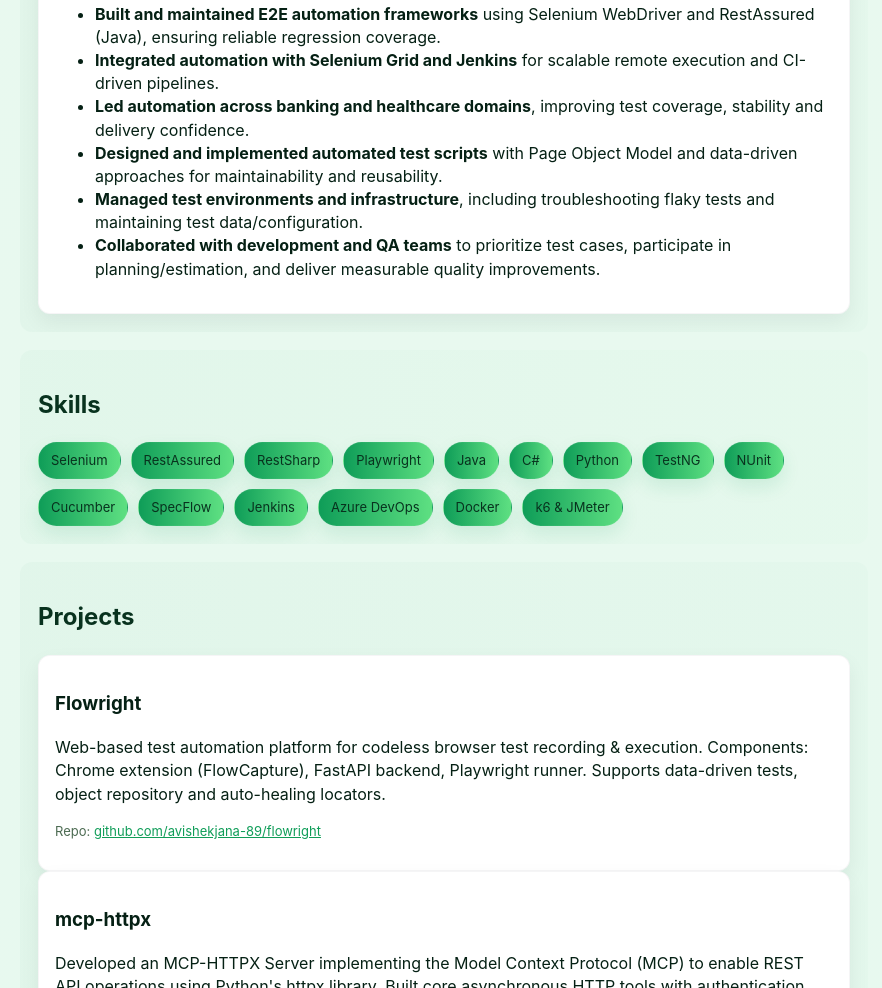
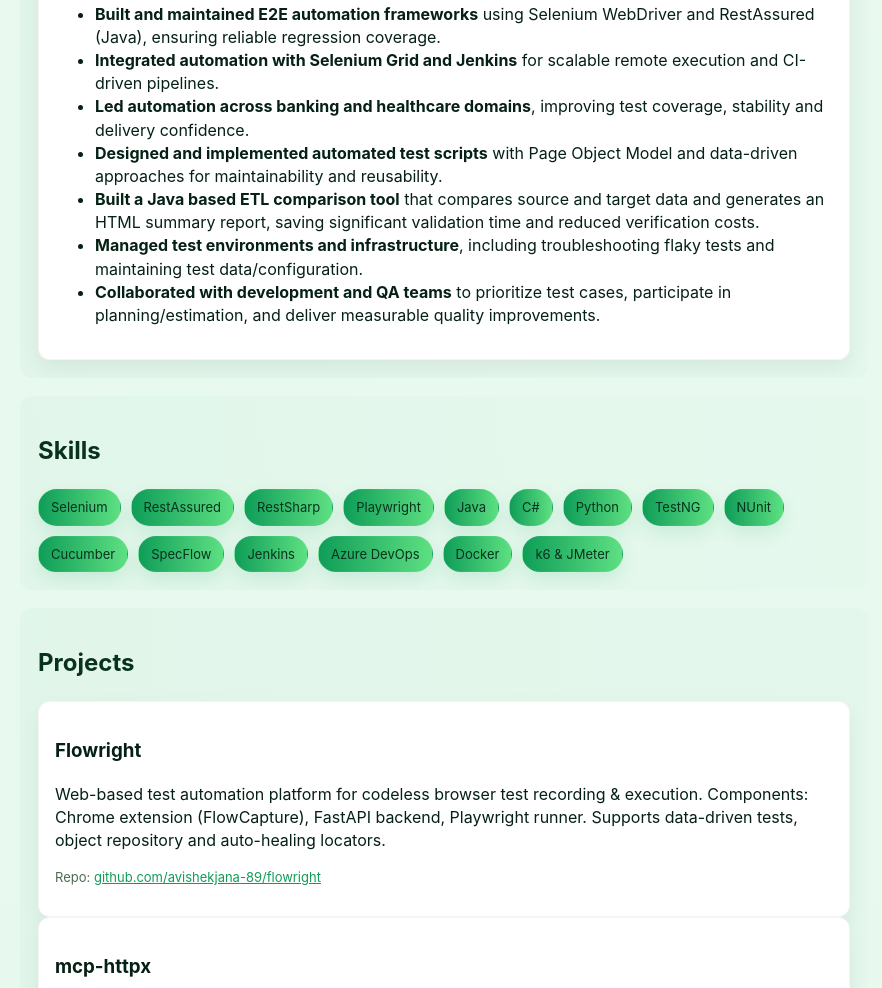
Before and after one commit to avishekjana-89/avishekjana-89.github.io, a plain HTML site: page index.html in a window 1280 px wide. Shown: the part 1413-2401 px from the top of the page, without its empty margins (196-1078 px from the left). Drawn offline with Linux system fonts and the light colour scheme.

Commit message:
Updated experience section

```diff
--- a/index.html
+++ b/index.html
@@ -69,6 +69,7 @@
               <li><strong>Integrated automation with Selenium Grid and Jenkins</strong> for scalable remote execution and CI-driven pipelines.</li>
               <li><strong>Led automation across banking and healthcare domains</strong>, improving test coverage, stability and delivery confidence.</li>
               <li><strong>Designed and implemented automated test scripts</strong> with Page Object Model and data-driven approaches for maintainability and reusability.</li>
+              <li><strong>Built a Java based ETL comparison tool</strong> that compares source and target data and generates an HTML summary report, saving significant validation time and reduced verification costs.</li>
               <li><strong>Managed test environments and infrastructure</strong>, including troubleshooting flaky tests and maintaining test data/configuration.</li>
               <li><strong>Collaborated with development and QA teams</strong> to prioritize test cases, participate in planning/estimation, and deliver measurable quality improvements.</li>
             </ul>
```
